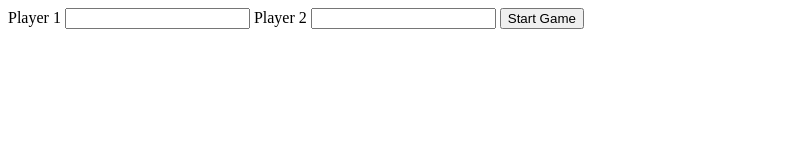
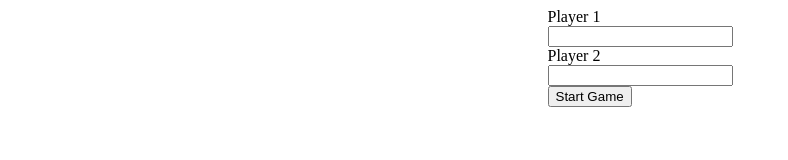
Before and after one commit to acciojob/tictactoe-srikanth-mohan-pro, a website: page main.html in a window 1280 px wide. Shown: the whole page, without its empty margins (0-788 px from the left). Drawn offline with Linux system fonts and the light colour scheme.

Commit message:
created a submission

```diff
--- a/styles.css
+++ b/styles.css
@@ -1 +1,15 @@
 /*  your css code here. If applicable */
+body{
+	height:100vh;
+	display: flex;
+	align-content: center;
+	justify-content: space-around;
+}
+ttt{
+	display:flex;
+	align-items:center;
+
+}
+input, button{
+	display: block;
+}
```
Also changed, not shown: main.html (+1 -1 lines).
